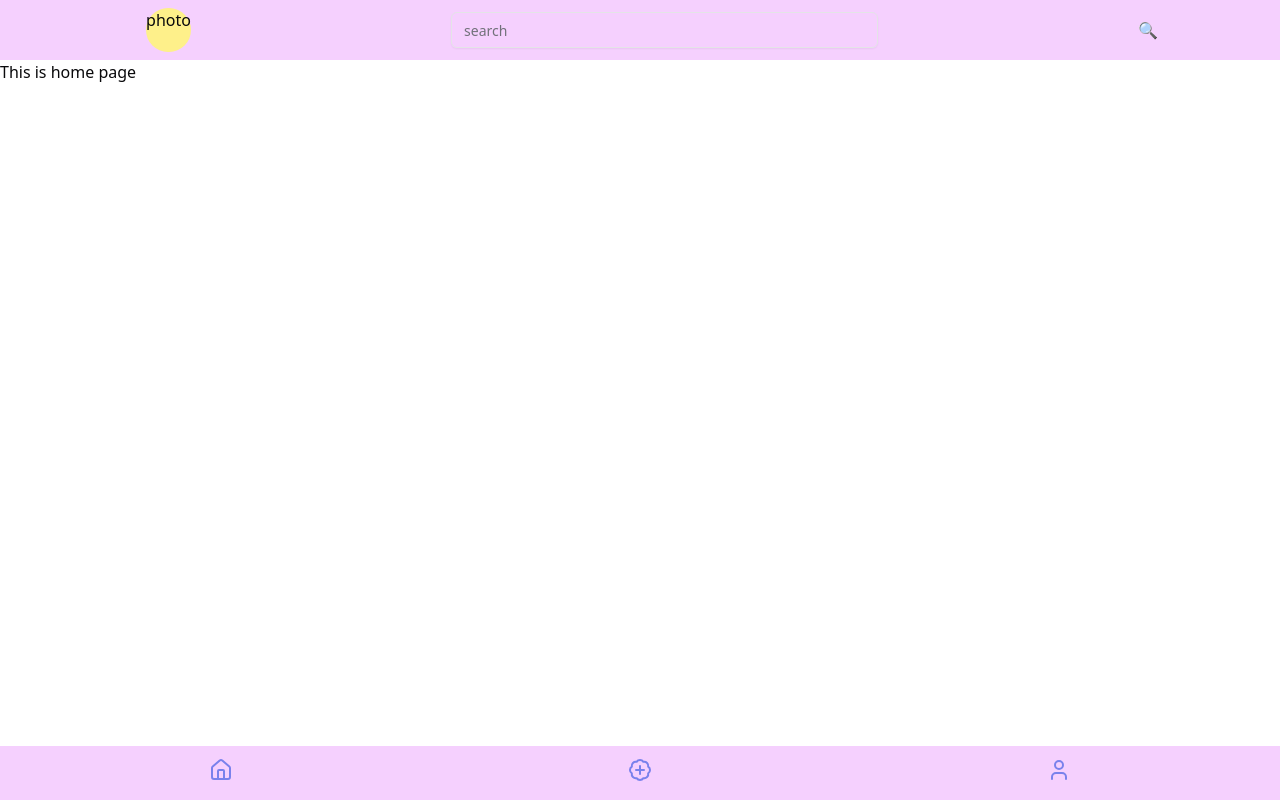
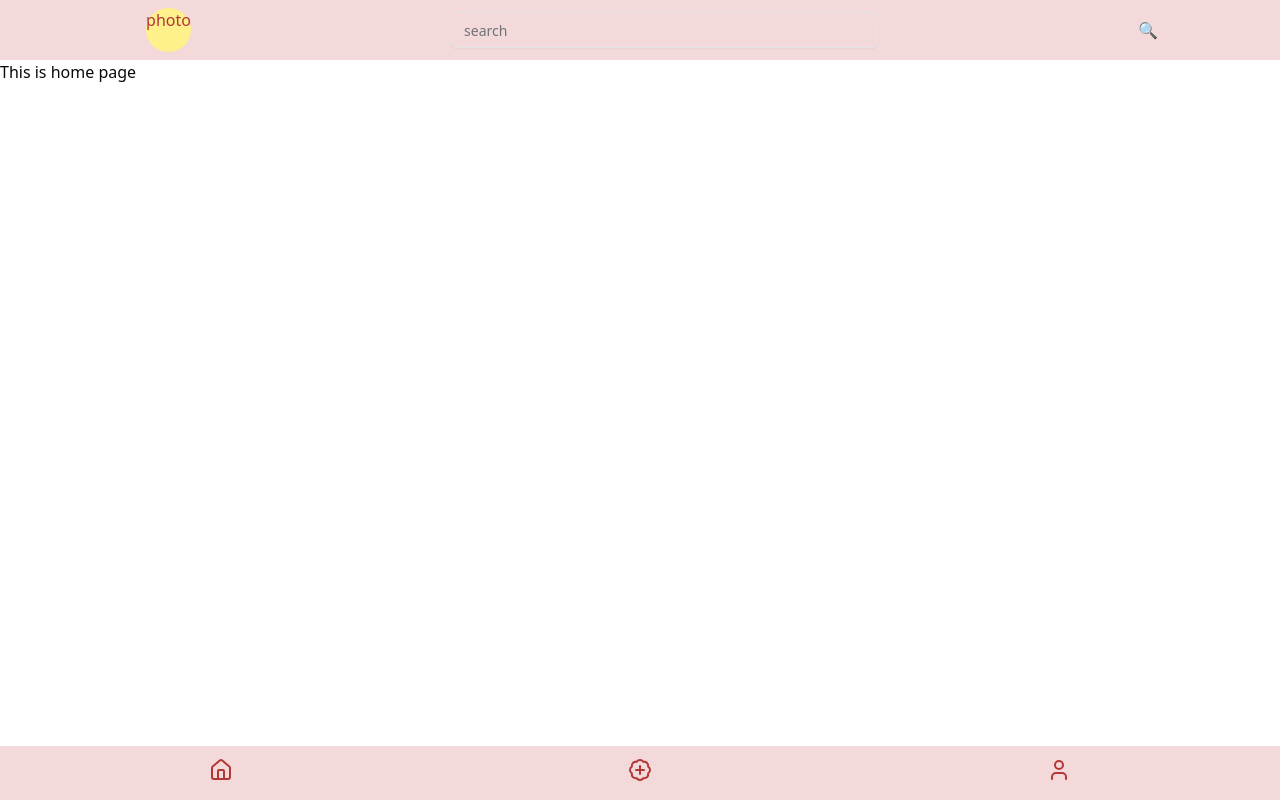
Before and after one commit to amaan-aly246/NALUM-Task, a React (Vite) app in the folder client/: page / in a window 1280 px wide. Built offline with nearby package versions, Linux system fonts and the light colour scheme; no server answers.

Commit message:
changed colours and now when user logges out , url directed to home

```diff
--- a/client/src/components/AuthModel.tsx
+++ b/client/src/components/AuthModel.tsx
@@ -56,7 +56,7 @@ function AuthModal({
           setErrorMsg(null)
           setOpen(true)
         }}>
-        <UserIcon color="#7981ec" />
+        <UserIcon />
       </AlertDialogTrigger>
       <AlertDialogContent>
         <AlertDialogHeader>
@@ -126,6 +126,7 @@ function AuthModal({
           </AlertDialogCancel>
           {mode == "signup" ? (
             <AlertDialogAction
+              className="bg-primary_red hover:bg-secondary_red"
               onClick={() =>
                 handleSignup({
                   signupDetails,
@@ -139,6 +140,7 @@ function AuthModal({
             </AlertDialogAction>
           ) : (
             <AlertDialogAction
+              className="bg-primary_red hover:bg-secondary_red"
               onClick={() =>
                 handleLogin({
                   loginDetails,
@@ -159,8 +161,10 @@ function AuthModal({
             <>
               Already have an account?{" "}
               <span
-                className="font-semibold underline cursor-pointer"
-                onClick={() => setMode("login")}>
+                className="font-semibold underline cursor-pointer text-secondary_red  "
+                onClick={() => setMode("login")}
+
+                >
                 Login
               </span>
             </>
@@ -168,7 +172,7 @@ function AuthModal({
             <>
               Don’t have an account?
               <span
-                className="font-semibold underline cursor-pointer"
+                className="font-semibold underline cursor-pointer text-secondary_red"
                 onClick={() => setMode("signup")}>
                 Sign Up
               </span>
--- a/client/src/screens/Footer.tsx
+++ b/client/src/screens/Footer.tsx
@@ -1,4 +1,4 @@
-import { Home, BadgePlus, User } from "lucide-react"
+import { Home, BadgePlus, User as UserIcon } from "lucide-react"
 import { Link } from "react-router"
 import AuthModal from "../components/AuthModel"
 // import { TEST_QUERY } from "@/graphql/Query/user.query"
@@ -16,10 +16,11 @@ function Footer() {
 
   return (
     <>
-      <div className="bg-fuchsia-200  fixed bottom-0 left-0 right-0 flex justify-around p-3 cursor-pointer">
+    {/* color="#7981ec" */}
+      <div className="bg-tertiary_color  fixed bottom-0 left-0 right-0 flex justify-around p-3 cursor-pointer text-primary_red">
         <span>
           <Link to="/">
-            <Home color="#7981ec" />
+            <Home  />
           </Link>
         </span>
         <span
@@ -27,12 +28,12 @@ function Footer() {
             console.log("create")
             user ? navigate("/create") : setOpen(true)
           }}>
-          <BadgePlus color="#7981ec" />
+          <BadgePlus />
         </span>
 
         {user ? (
           <Link to="/profile">
-            <User color="#7981ec" />
+            <UserIcon  />
           </Link>
         ) : (
           <span>
--- a/client/src/screens/Navigation.tsx
+++ b/client/src/screens/Navigation.tsx
@@ -1,5 +1,5 @@
 import { Input } from "@/components/ui/input"
-import { LogOut } from "lucide-react"
+import { LogOut as LogOutIcon } from "lucide-react"
 import {
   AlertDialog,
   AlertDialogAction,
@@ -15,22 +15,26 @@ import UserContext from "@/context/UserContext"
 import { IUserContext } from "@/context/UserContext"
 import { useContext } from "react"
 import { logout } from "@/services/logout"
+import { useNavigate } from "react-router"
 function Navigation() {
   const context = useContext<IUserContext | null>(UserContext)
   const setUser = context ? context.setUser : null
   const user = context ? context.user : null
+  const navigate = useNavigate()
   return (
     <>
-      <div className="  flex gap-4 py-2 justify-around items-center  bg-fuchsia-200">
-        <div className="rounded-full bg-yellow-200 h-11 ml-6">photo</div>
+      <div className="  flex gap-4 py-2 justify-around items-center  bg-tertiary_color text-primary_red">
+        <div className="rounded-full bg-yellow-200 h-11 ml-6 border-primary_red ">
+          photo
+        </div>
         <Input className="lg:w-2/6" placeholder="search" />
-        <button >🔍</button>
+        <button>🔍</button>
         {/* Logout btn  */}
         {user ? (
           <>
             <AlertDialog>
               <AlertDialogTrigger>
-                <LogOut color="#7981ec" width={70} className="cursor-pointer" />
+                <LogOutIcon width={70} className="cursor-pointer" />
               </AlertDialogTrigger>
               <AlertDialogContent>
                 <AlertDialogHeader>
@@ -39,8 +43,9 @@ function Navigation() {
                 <AlertDialogFooter>
                   <AlertDialogCancel>Cancel</AlertDialogCancel>
                   <AlertDialogAction
+                    className="bg-primary_red"
                     onClick={() => {
-                      logout(setUser)
+                      logout({ setUser, navigate })
                     }}>
                     Log Out
                   </AlertDialogAction>
--- a/client/src/services/logout.ts
+++ b/client/src/services/logout.ts
@@ -1,9 +1,15 @@
 import { User } from "../types/types"
+import { NavigateFunction } from "react-router"
 export const logout = async (
-  setUser: React.Dispatch<React.SetStateAction<User | null>> | null
+  {
+    setUser,
+    navigate,
+  }: { setUser: React.Dispatch<React.SetStateAction<User | null>> | null
+    navigate : NavigateFunction
+   }
 ): Promise<void> => {
-    if(setUser){
-        console.log("Logout function called")
-        setUser(null);
-    }
+  if (setUser) {
+    setUser(null)
+    navigate ("/")
+  }
 }
--- a/client/tailwind.config.js
+++ b/client/tailwind.config.js
@@ -10,6 +10,9 @@ export default {
   			sm: 'calc(var(--radius) - 4px)'
   		},
   		colors: {
+			primary_red : "#B43737",
+			secondary_red : "#7F1522",
+			tertiary_color : "#F3D9DA",
   			background: 'hsl(var(--background))',
   			foreground: 'hsl(var(--foreground))',
   			card: {
```
